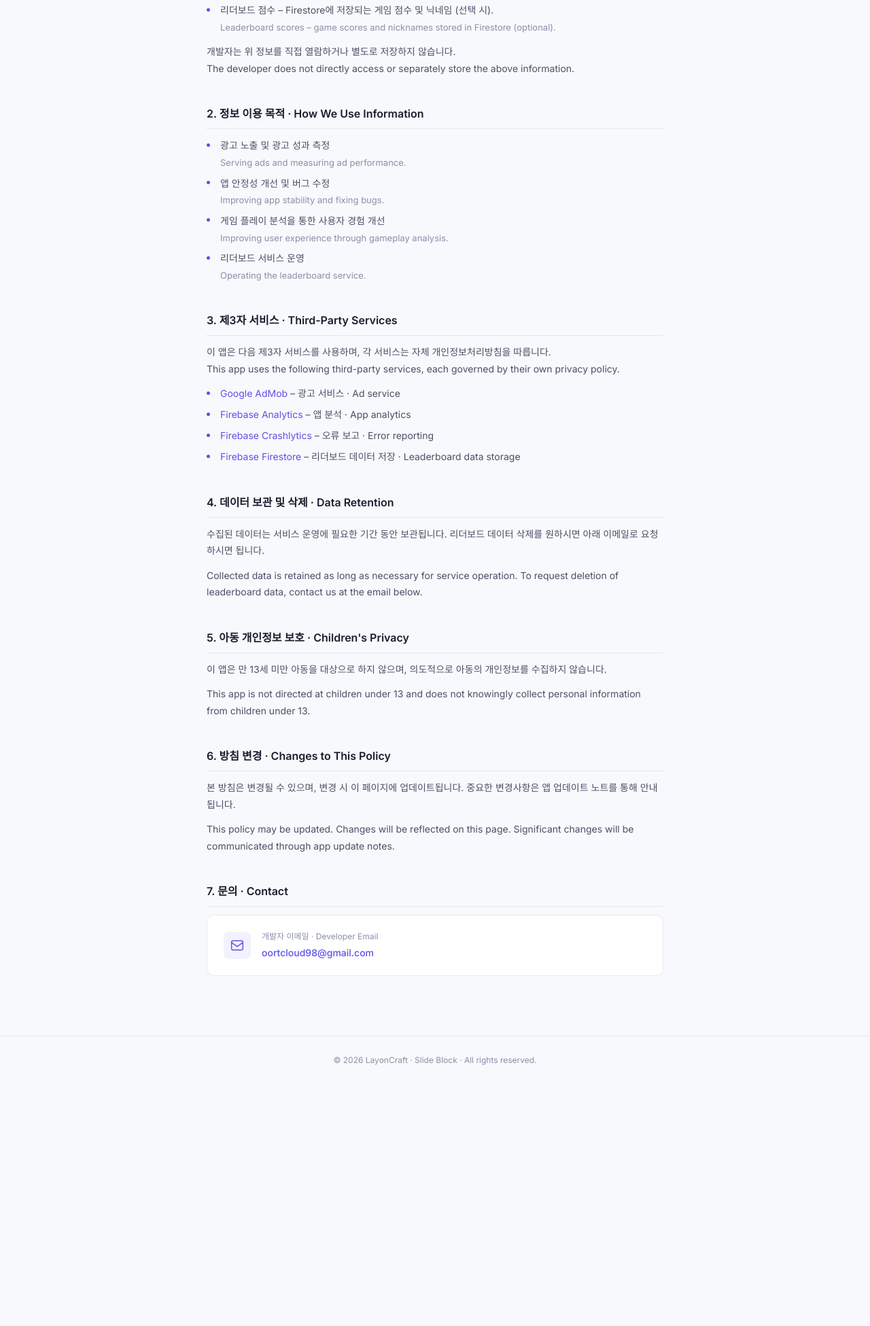
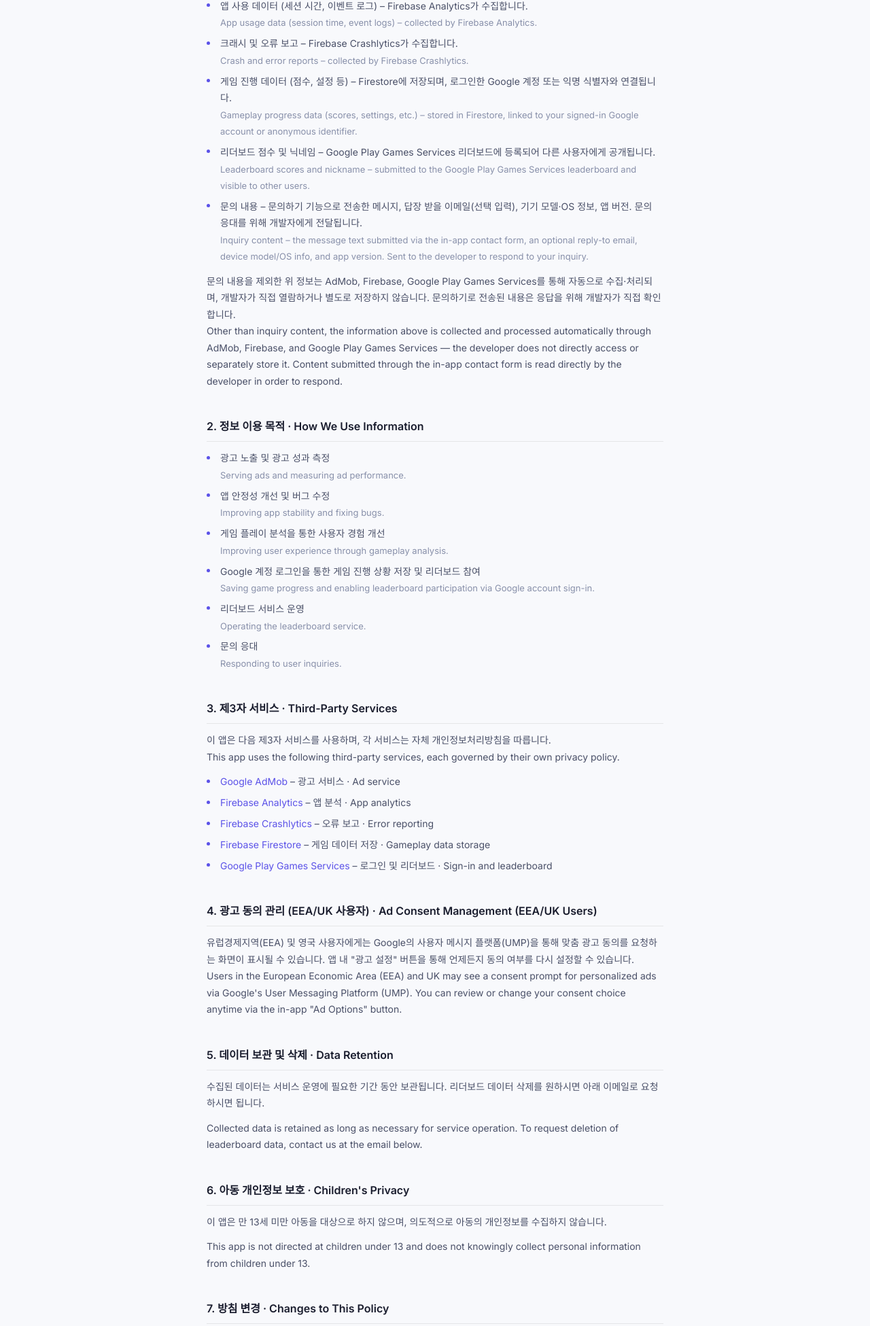
Before and after one commit to LayonCraft/LayonCraft.github.io, a plain HTML site: page PrivacyPolicy/SlideBlock.html in a window 1280 px wide. Shown: the part 694-2645 px from the top of the page at 68% size. Before the commit the page ends 2288 px from the top, so only its background shows below. Drawn offline with Linux system fonts and the light colour scheme.

Commit message:
Update Slide Block privacy policy and terms to match actual data practices
- Disclose Google Play Games Services sign-in (with anonymous fallback)
  and its use for nickname/profile data
- Correct leaderboard description: scores go to Google Play Games
  Services leaderboard, not a Firestore leaderboard collection
- Disclose the in-app inquiry form (message, optional reply email,
  device/app info) and scope the "developer doesn't access data"
  statement to exclude it
- Add EEA/UK ad consent (UMP) disclosure and reference the in-app
  "Ad Options" button
- List Google Play Games Services as a third-party service
- Bump last-updated date to 2026-07-19

```diff
--- a/PrivacyPolicy/SlideBlock.html
+++ b/PrivacyPolicy/SlideBlock.html
@@ -207,7 +207,7 @@
   <div class="container">
     <div class="app-label">Slide Block</div>
     <h1>개인정보처리방침<br><span style="font-size:1.1rem;font-weight:400;color:#7a8099">Privacy Policy · Slide Block</span></h1>
-    <div class="meta">최종 업데이트 · Last updated: 2026년 6월 24일</div>
+    <div class="meta">최종 업데이트 · Last updated: 2026년 7월 19일</div>
   </div>
 </header>
 
@@ -224,17 +224,23 @@
       <p>Slide Block은 다음과 같은 정보를 수집할 수 있습니다.<br>
       Slide Block may collect the following information.</p>
       <ul>
+        <li>Google 계정 식별자 및 프로필 정보 (닉네임) – Google Play Games Services 로그인 시 수집됩니다. 로그인하지 않을 경우 앱은 임의의 익명 식별자를 대신 사용합니다.<br>
+        <span style="font-size:13px;color:var(--muted)">Google account identifier and profile info (nickname) – collected when you sign in via Google Play Games Services. If you don't sign in, the app uses an anonymous identifier instead.</span></li>
         <li>광고 식별자 (Google 광고 ID) – 맞춤 광고 제공을 위해 Google AdMob이 수집합니다.<br>
         <span style="font-size:13px;color:var(--muted)">Advertising identifier (Google Ad ID) – collected by Google AdMob for personalized ads.</span></li>
         <li>앱 사용 데이터 (세션 시간, 이벤트 로그) – Firebase Analytics가 수집합니다.<br>
         <span style="font-size:13px;color:var(--muted)">App usage data (session time, event logs) – collected by Firebase Analytics.</span></li>
         <li>크래시 및 오류 보고 – Firebase Crashlytics가 수집합니다.<br>
         <span style="font-size:13px;color:var(--muted)">Crash and error reports – collected by Firebase Crashlytics.</span></li>
-        <li>리더보드 점수 – Firestore에 저장되는 게임 점수 및 닉네임 (선택 시).<br>
-        <span style="font-size:13px;color:var(--muted)">Leaderboard scores – game scores and nicknames stored in Firestore (optional).</span></li>
+        <li>게임 진행 데이터 (점수, 설정 등) – Firestore에 저장되며, 로그인한 Google 계정 또는 익명 식별자와 연결됩니다.<br>
+        <span style="font-size:13px;color:var(--muted)">Gameplay progress data (scores, settings, etc.) – stored in Firestore, linked to your signed-in Google account or anonymous identifier.</span></li>
+        <li>리더보드 점수 및 닉네임 – Google Play Games Services 리더보드에 등록되어 다른 사용자에게 공개됩니다.<br>
+        <span style="font-size:13px;color:var(--muted)">Leaderboard scores and nickname – submitted to the Google Play Games Services leaderboard and visible to other users.</span></li>
+        <li>문의 내용 – 문의하기 기능으로 전송한 메시지, 답장 받을 이메일(선택 입력), 기기 모델·OS 정보, 앱 버전. 문의 응대를 위해 개발자에게 전달됩니다.<br>
+        <span style="font-size:13px;color:var(--muted)">Inquiry content – the message text submitted via the in-app contact form, an optional reply-to email, device model/OS info, and app version. Sent to the developer to respond to your inquiry.</span></li>
       </ul>
-      <p style="margin-top:0.75rem;">개발자는 위 정보를 직접 열람하거나 별도로 저장하지 않습니다.<br>
-      The developer does not directly access or separately store the above information.</p>
+      <p style="margin-top:0.75rem;">문의 내용을 제외한 위 정보는 AdMob, Firebase, Google Play Games Services를 통해 자동으로 수집·처리되며, 개발자가 직접 열람하거나 별도로 저장하지 않습니다. 문의하기로 전송된 내용은 응답을 위해 개발자가 직접 확인합니다.<br>
+      Other than inquiry content, the information above is collected and processed automatically through AdMob, Firebase, and Google Play Games Services — the developer does not directly access or separately store it. Content submitted through the in-app contact form is read directly by the developer in order to respond.</p>
     </section>
 
     <section>
@@ -246,8 +252,12 @@
         <span style="font-size:13px;color:var(--muted)">Improving app stability and fixing bugs.</span></li>
         <li>게임 플레이 분석을 통한 사용자 경험 개선<br>
         <span style="font-size:13px;color:var(--muted)">Improving user experience through gameplay analysis.</span></li>
+        <li>Google 계정 로그인을 통한 게임 진행 상황 저장 및 리더보드 참여<br>
+        <span style="font-size:13px;color:var(--muted)">Saving game progress and enabling leaderboard participation via Google account sign-in.</span></li>
         <li>리더보드 서비스 운영<br>
         <span style="font-size:13px;color:var(--muted)">Operating the leaderboard service.</span></li>
+        <li>문의 응대<br>
+        <span style="font-size:13px;color:var(--muted)">Responding to user inquiries.</span></li>
       </ul>
     </section>
 
@@ -259,30 +269,37 @@
         <li><a href="https://policies.google.com/privacy" target="_blank">Google AdMob</a> – 광고 서비스 · Ad service</li>
         <li><a href="https://firebase.google.com/support/privacy" target="_blank">Firebase Analytics</a> – 앱 분석 · App analytics</li>
         <li><a href="https://firebase.google.com/support/privacy" target="_blank">Firebase Crashlytics</a> – 오류 보고 · Error reporting</li>
-        <li><a href="https://firebase.google.com/support/privacy" target="_blank">Firebase Firestore</a> – 리더보드 데이터 저장 · Leaderboard data storage</li>
+        <li><a href="https://firebase.google.com/support/privacy" target="_blank">Firebase Firestore</a> – 게임 데이터 저장 · Gameplay data storage</li>
+        <li><a href="https://policies.google.com/privacy" target="_blank">Google Play Games Services</a> – 로그인 및 리더보드 · Sign-in and leaderboard</li>
       </ul>
     </section>
 
     <section>
-      <h2>4. 데이터 보관 및 삭제 · Data Retention</h2>
+      <h2>4. 광고 동의 관리 (EEA/UK 사용자) · Ad Consent Management (EEA/UK Users)</h2>
+      <p>유럽경제지역(EEA) 및 영국 사용자에게는 Google의 사용자 메시지 플랫폼(UMP)을 통해 맞춤 광고 동의를 요청하는 화면이 표시될 수 있습니다. 앱 내 "광고 설정" 버튼을 통해 언제든지 동의 여부를 다시 설정할 수 있습니다.<br>
+      Users in the European Economic Area (EEA) and UK may see a consent prompt for personalized ads via Google's User Messaging Platform (UMP). You can review or change your consent choice anytime via the in-app "Ad Options" button.</p>
+    </section>
+
+    <section>
+      <h2>5. 데이터 보관 및 삭제 · Data Retention</h2>
       <p>수집된 데이터는 서비스 운영에 필요한 기간 동안 보관됩니다. 리더보드 데이터 삭제를 원하시면 아래 이메일로 요청하시면 됩니다.</p>
       <p>Collected data is retained as long as necessary for service operation. To request deletion of leaderboard data, contact us at the email below.</p>
     </section>
 
     <section>
-      <h2>5. 아동 개인정보 보호 · Children's Privacy</h2>
+      <h2>6. 아동 개인정보 보호 · Children's Privacy</h2>
       <p>이 앱은 만 13세 미만 아동을 대상으로 하지 않으며, 의도적으로 아동의 개인정보를 수집하지 않습니다.</p>
       <p>This app is not directed at children under 13 and does not knowingly collect personal information from children under 13.</p>
     </section>
 
     <section>
-      <h2>6. 방침 변경 · Changes to This Policy</h2>
+      <h2>7. 방침 변경 · Changes to This Policy</h2>
       <p>본 방침은 변경될 수 있으며, 변경 시 이 페이지에 업데이트됩니다. 중요한 변경사항은 앱 업데이트 노트를 통해 안내됩니다.</p>
       <p>This policy may be updated. Changes will be reflected on this page. Significant changes will be communicated through app update notes.</p>
     </section>
 
     <section>
-      <h2>7. 문의 · Contact</h2>
+      <h2>8. 문의 · Contact</h2>
       <div class="contact-box">
         <div class="icon">
           <svg viewBox="0 0 24 24"><rect x="2" y="4" width="20" height="16" rx="2"/><path d="m2 7 10 7 10-7"/></svg>
```
Also changed, not shown: Terms/SlideBlock.html (+10 -6 lines).
